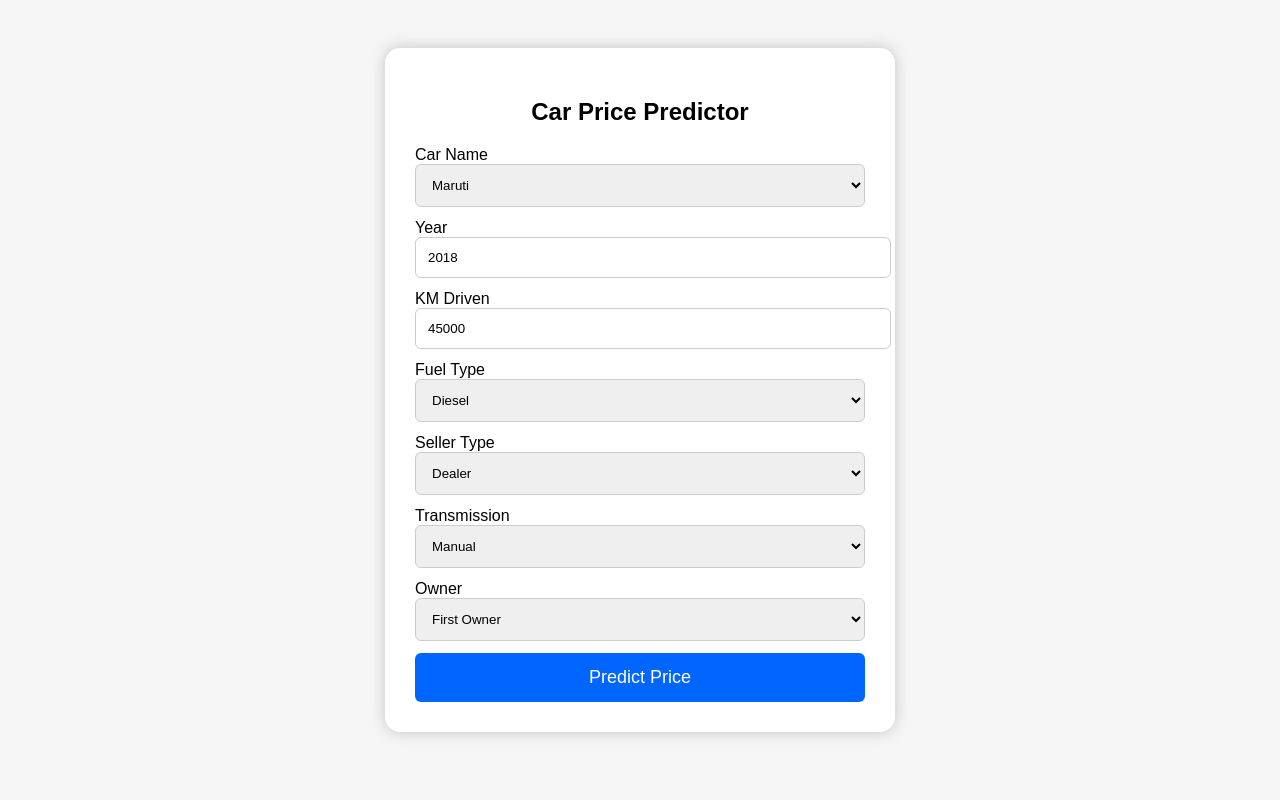
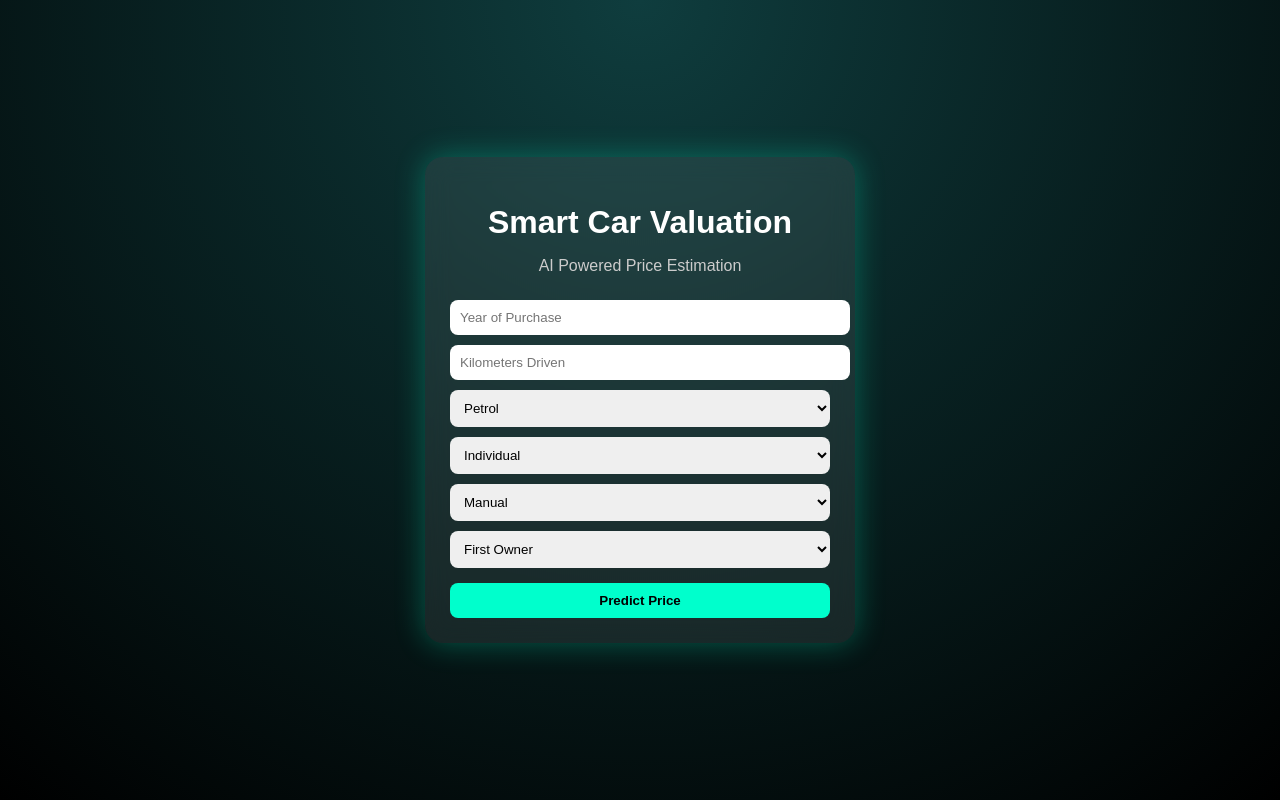
Before and after one commit to Muthukaruppan-2006kPL/Task3_CarPricePrediction, a Flask app: page / in a window 1280 px wide. Run offline with Flask 3, Linux system fonts and the light colour scheme; parts of the project's set-up code (start-up, migrations or seed data) failed here and were passed over.

Commit message:
Update Flask app and UI for car price prediction

```diff
--- a/app.py
+++ b/app.py
@@ -1,9 +1,10 @@
 from flask import Flask, render_template, request
+import pickle
 import numpy as np
-import pickle
 
 app = Flask(__name__)
 
+# Load trained model
 model = pickle.load(open("car_price_model.pkl", "rb"))
 
 @app.route("/")
@@ -13,22 +14,38 @@ def home():
 @app.route("/predict", methods=["POST"])
 def predict():
     try:
-        name = int(request.form.get("name"))
-        year = int(request.form.get("year"))
-        km = int(request.form.get("km"))
-        fuel = int(request.form.get("fuel"))
-        seller = int(request.form.get("seller"))
-        transmission = int(request.form.get("transmission"))
-        owner = int(request.form.get("owner"))
+        year = int(request.form["year"])
+        km_driven = int(request.form["km_driven"])
 
-        features = np.array([[name, year, km, fuel, seller, transmission, owner]])
+        fuel = request.form["fuel"]
+        seller = request.form["seller"]
+        transmission = request.form["transmission"]
+        owner = request.form["owner"]
+
+        fuel_petrol = 1 if fuel == "Petrol" else 0
+        fuel_diesel = 1 if fuel == "Diesel" else 0
+
+        seller_individual = 1 if seller == "Individual" else 0
+
+        transmission_manual = 1 if transmission == "Manual" else 0
+
+        owner_first = 1 if owner == "First Owner" else 0
+
+        features = np.array([[year, km_driven,
+                              fuel_diesel, fuel_petrol,
+                              seller_individual,
+                              transmission_manual,
+                              owner_first]])
 
         prediction = model.predict(features)[0]
 
-        return render_template("index.html", result=round(prediction, 2))
+        return render_template(
+            "index.html",
+            prediction_text=f"₹ {prediction:,.2f}"
+        )
 
     except Exception as e:
-        return render_template("index.html", result=f"Error: {e}")
+        return render_template("index.html", prediction_text="Error occurred")
 
 if __name__ == "__main__":
     app.run(debug=True)
--- a/templates/index.html
+++ b/templates/index.html
@@ -2,101 +2,100 @@
 <html lang="en">
 <head>
     <meta charset="UTF-8">
-    <title>Car Price Predictor</title>
+    <title>Smart Car Valuation</title>
     <style>
         body {
-            background: #f5f5f5;
+            margin: 0;
             font-family: Arial, sans-serif;
-            padding: 40px;
+            background: radial-gradient(circle at top, #0f3d3e, #000);
+            display: flex;
+            justify-content: center;
+            align-items: center;
+            height: 100vh;
+            color: white;
         }
-        .container {
-            width: 450px;
-            margin: auto;
-            background: white;
-            padding: 30px;
-            border-radius: 15px;
-            box-shadow: 0 0 15px rgba(0,0,0,0.2);
+        .card {
+            width: 380px;
+            background: rgba(255,255,255,0.08);
+            backdrop-filter: blur(12px);
+            border-radius: 18px;
+            padding: 25px;
+            box-shadow: 0 0 30px rgba(0,255,200,0.3);
         }
-        input, select {
+        h1 {
+            text-align: center;
+            margin-bottom: 5px;
+        }
+        p {
+            text-align: center;
+            color: #ccc;
+            margin-bottom: 15px;
+        }
+        input, select, button {
             width: 100%;
-            padding: 12px;
-            margin-bottom: 12px;
-            border-radius: 6px;
-            border: 1px solid #ccc;
+            padding: 10px;
+            margin-top: 10px;
+            border-radius: 8px;
+            border: none;
+            outline: none;
         }
         button {
-            width: 100%;
-            padding: 14px;
-            background: #0066ff;
-            color: white;
-            border: none;
-            border-radius: 6px;
-            font-size: 18px;
+            background: #00ffcc;
+            color: black;
+            font-weight: bold;
             cursor: pointer;
+            margin-top: 15px;
         }
-        h2 { text-align: center; }
-        .result { text-align: center; margin-top: 20px; color: green; }
+        button:hover {
+            background: #00ccaa;
+        }
+        .result {
+            text-align: center;
+            margin-top: 15px;
+            font-size: 20px;
+            color: #00ff99;
+        }
     </style>
 </head>
+<body>
 
-<body>
-<div class="container">
-
-    <h2>Car Price Predictor</h2>
+<div class="card">
+    <h1>Smart Car Valuation</h1>
+    <p>AI Powered Price Estimation</p>
 
     <form action="/predict" method="post">
+        <input type="number" name="year" placeholder="Year of Purchase" required>
+        <input type="number" name="km_driven" placeholder="Kilometers Driven" required>
 
-        <label>Car Name</label>
-        <select name="name" required>
-            <option value="0">Maruti</option>
-            <option value="1">Hyundai</option>
-            <option value="2">Honda</option>
-            <option value="3">Toyota</option>
-            <option value="4">Tata</option>
-            <option value="5">Mahindra</option>
+        <select name="fuel" required>
+            <option>Petrol</option>
+            <option>Diesel</option>
         </select>
 
-        <label>Year</label>
-        <input type="number" name="year" value="2018" required>
-
-        <label>KM Driven</label>
-        <input type="number" name="km" value="45000" required>
-
-        <label>Fuel Type</label>
-        <select name="fuel">
-            <option value="0">Diesel</option>
-            <option value="1">Petrol</option>
-            <option value="2">CNG</option>
+        <select name="seller" required>
+            <option>Individual</option>
+            <option>Dealer</option>
         </select>
 
-        <label>Seller Type</label>
-        <select name="seller">
-            <option value="0">Dealer</option>
-            <option value="1">Individual</option>
+        <select name="transmission" required>
+            <option>Manual</option>
+            <option>Automatic</option>
         </select>
 
-        <label>Transmission</label>
-        <select name="transmission">
-            <option value="0">Manual</option>
-            <option value="1">Automatic</option>
-        </select>
-
-        <label>Owner</label>
-        <select name="owner">
-            <option value="0">First Owner</option>
-            <option value="1">Second Owner</option>
-            <option value="2">Third Owner</option>
+        <select name="owner" required>
+            <option>First Owner</option>
+            <option>Second Owner</option>
         </select>
 
         <button type="submit">Predict Price</button>
     </form>
 
-    {% if result %}
+    {% if prediction_text %}
         <div class="result">
-            Predicted Price: ₹ {{ result }} lakhs
+            Predicted Price: {{ prediction_text }}
         </div>
     {% endif %}
+</div>
 
-</div>
 </body>
 </html>
```
